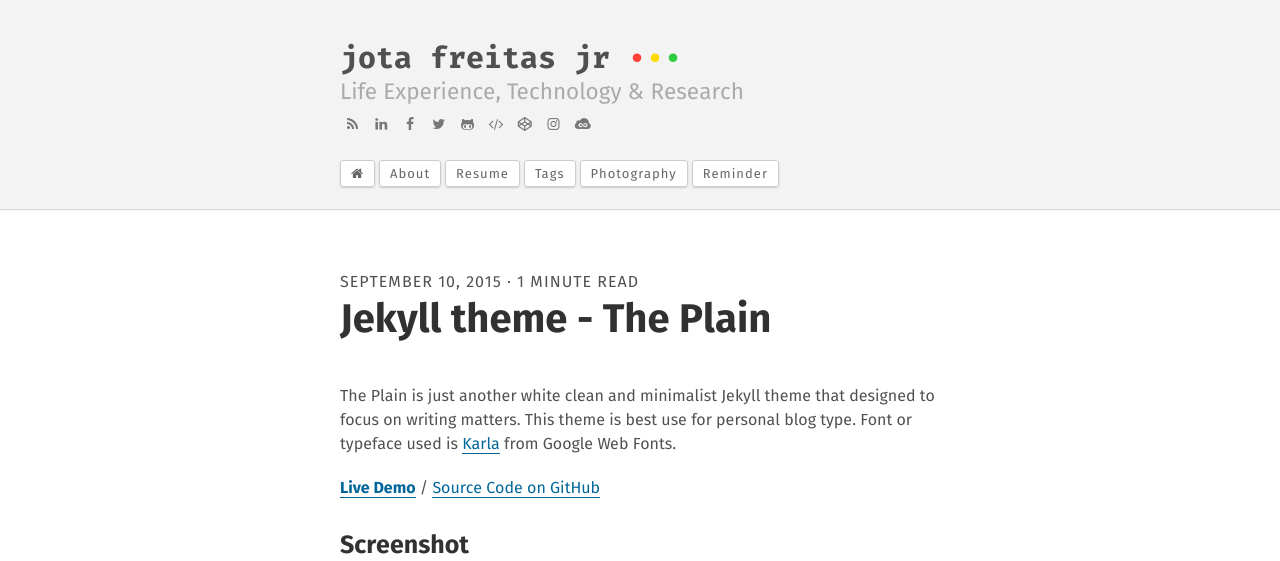
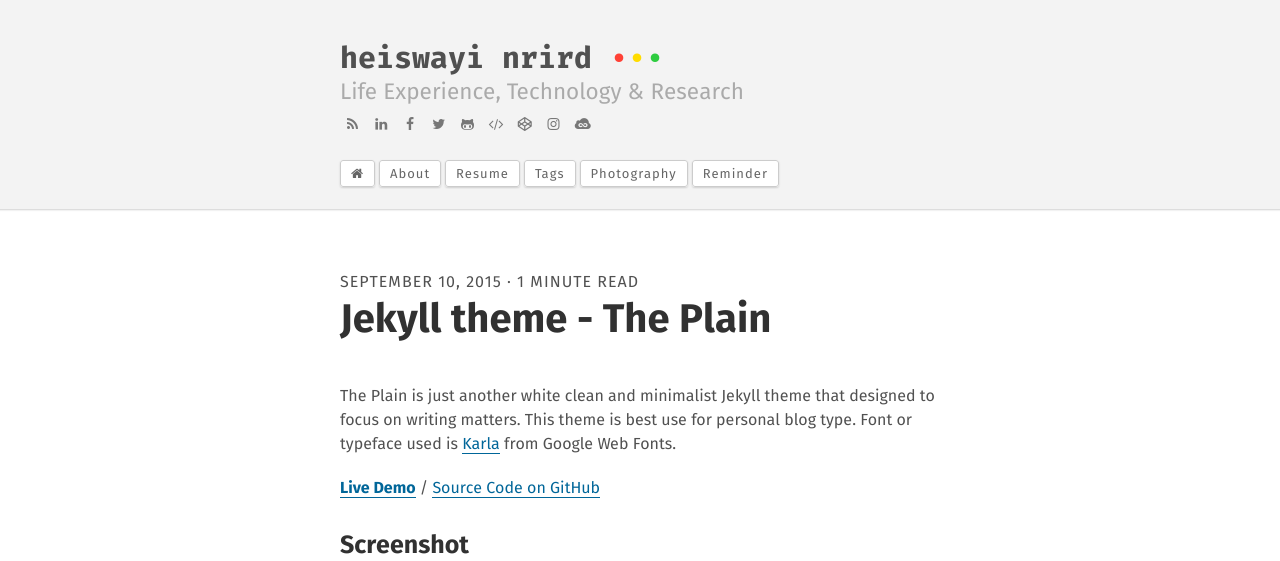
Before and after one commit to jotajr/jotajr.github.io, a Jekyll site: the page built from _posts/2015-09-10-jekyll-theme-the-plain.md, in a window 1280 px wide, cut to the strip 0-561 px from the top of the page. Built offline with Jekyll 4.4.1, drawn with Linux system fonts in a browser that asks for light colours; comment, search, counter and statistics services are not loaded; some of the changed text lies outside the part shown.

Commit message:
Alerado novamente o config

```diff
--- a/_config.yml
+++ b/_config.yml
@@ -1,28 +1,28 @@
 # Basic site info
-title:              "jota freitas jr •••"
+title:              "heiswayi nrird •••"
 description:        "Life Experience, Technology & Research"
 keywords:           "heiswayi nrird, personal blog, software engineer, life experience, technology and research"
-logo_text:          "Jota Freitas Jr"
+logo_text:          "Heiswayi Nrird"
 show_tagline:       true # edit file in /_includes/tagline.html
 show_social_icons:  true # edit file in /_includes/social_links.html
 og_locale:          "en_US"
 cover:              "/assets/logo.png" # site image cover
 
 # Site URL settings
-url:                https://jotajr.com.br # main url
+url:                https://heiswayi.nrird.com # main url
 baseurl:            null # for gh-pages
-enforce_ssl:        jotajr.com.br
+enforce_ssl:        heiswayi.nrird.com
 
 # Site author info
 author:
-  name:             "Jota Freitas Jr"
-  email:            jotafreitasjr@gmail.com
-  github_username:  jotajr
-  twitter_username: jotajr
-  facebook_url:     https://www.facebook.com/jotajr
+  name:             "Heiswayi Nrird"
+  email:            hnrird@gmail.com
+  github_username:  heiswayi
+  twitter_username: HeiswayiNrird
+  facebook_url:     https://www.facebook.com/heiswayi.nrird
 
 # Disqus comment settings
-disqus_enabled:     true
+disqus_enabled:     false
 disqus_shortname:   hnbloggithub
 
 # GA
@@ -34,7 +34,7 @@ destination:        ./_site
 permalink:          /:year/:title
 markdown:           kramdown
 highlighter:        rouge
-timezone:           America/Recife
+timezone:           Asia/Kuala_Lumpur
 exclude:            ["README.md", "LICENSE.md", "CHANGELOG.md"]
 
 # Site configurations
```
